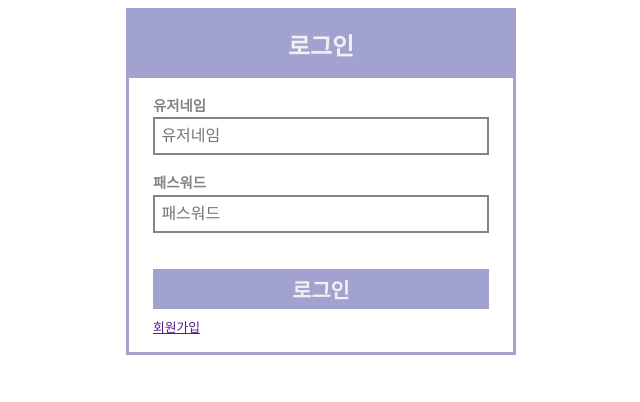
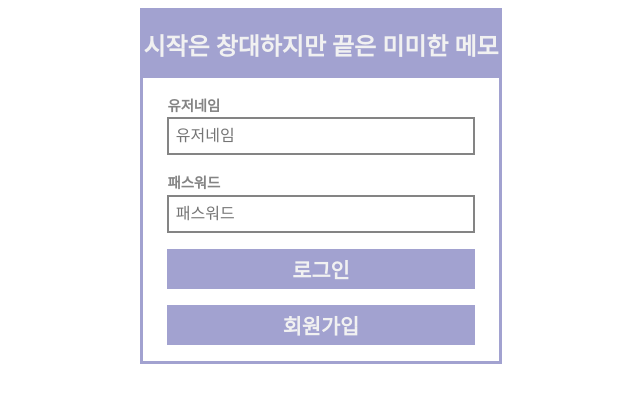
Before and after one commit to miche715/Sticker-Memo, a React (Create React App) app in the folder sticker-memo-client/: page /sign in a window 1280 px wide. Before the commit this address led to /login. Shown: the top 402 px of the page, without its empty margins (319-959 px from the left). Built offline with nearby package versions, Linux system fonts and the light colour scheme.

Commit message:
클라이언트 - 회원가입 구현

```diff
--- a/sticker-memo-client/src/App.js
+++ b/sticker-memo-client/src/App.js
@@ -4,22 +4,20 @@ import { Route } from "react-router-dom";
 import { useEffect } from "react";
 import { useNavigate } from "react-router-dom";
 
-import Login from "./components/login/Login"
-import Join from "./components/join/Join"
+import Sign from "./components/sign/Sign"
 import DashBoard from "./components/dashboard/DashBoard"
 
 const App = () => {
     const navigate = useNavigate();
 
     useEffect(() => {
-        navigate("/login");
+        navigate("/sign");
     }, [])
 
     return (
         <div style={{"width": "100%"}}>
             <Routes>
-                <Route exact path="/login" element={<Login />} />
-                <Route exact path="/join" element={<Join />} />
+                <Route exact path="/sign" element={<Sign />} />
                 <Route exact path="/dashboard" element={<DashBoard />} />
             </Routes>
         </div>
--- a/sticker-memo-client/src/components/join/Join.jsx
+++ /dev/null
@@ -1,9 +0,0 @@
-import React from "react";
-
-const Join = (props) => {
-    return (
-        <div>Join</div>
-    );
-};
-
-export default Join;
--- a/sticker-memo-client/src/components/login/LinkAnchor.jsx
+++ /dev/null
@@ -1,28 +0,0 @@
-import React from 'react';
-import { Link } from 'react-router-dom';
-
-import Color from '../../utilities/color';
-
-const style = {
-    anchor: {
-        width: "max-content",
-
-        marginLeft: "3vh",
-        marginRight: "3vh",
-        marginBottom: "2vh",
-
-        fontWeight: "400",
-        fontSize: "0.8em",
-        color: Color.hintColor
-    }
-};
-
-const LinkAnchor = (props) => {
-    return (
-        <Link to={props.link} style={style.anchor}>
-            <a href=''>{props.text}</a>
-        </Link>
-    );
-};
-
-export default LinkAnchor;
--- a/sticker-memo-client/src/components/login/Login.jsx
+++ b/sticker-memo-client/src/components/sign/Sign.jsx
@@ -4,13 +4,13 @@ import { useNavigate } from "react-router-dom";
 
 import InputWithLabel from "./InputWithLabel";
 import SubmitButton from "./SubmitButton";
-import LinkAnchor from "./LinkAnchor";
 
 import Color from "../../utilities/color"
 
 const style = {
     wrapper: {
         width: "100%",
+        height: "100%",
 
         display: "flex",
         flexDirection: "column",
@@ -20,8 +20,10 @@ const style = {
     },
 
     form: {
-        width: "30vw",
+        width: "auto",
         height: "auto",
+
+        paddingBottom: "2vh",
 
         borderStyle: "solid",
         borderWidth: "3px",
@@ -37,8 +39,6 @@ const style = {
     title: {
         paddingTop: "2vh",
         paddingBottom: "2vh",
-        // paddingLeft: "0.5vh",
-        // paddingRight: "0.5vh",
 
         backgroundColor: Color.brandColor,
 
@@ -50,7 +50,7 @@ const style = {
     }
 };
 
-const Login = (props) => {
+const Sign = (props) => {
     const navigate = useNavigate();
 
     const [username, setUsername] = useState("");
@@ -97,17 +97,43 @@ const Login = (props) => {
         });
     };
 
+    const handleJoinButtonClick = (event) => {
+        event.target.disabled = true;
+
+        fetch("/api/users/join", {
+            method: "POST",
+            headers: {
+                "Content-Type": "application/json;charset=utf-8",
+                "Accept": "application/json"
+            },
+            body: JSON.stringify({
+                username: username,
+                password: password
+            })
+        })
+        .then((response) => {
+            return response.json();
+        })
+        .then((responseBody) => {
+            event.target.disabled = false;
+            setUsername("");
+            setPassword("");
+
+            alert(responseBody.message);
+        });
+    };
+
     return (
         <div style={style.wrapper}>
             <div style={style.form}>
-                <label style={style.title}>로그인</label>
+                <label style={style.title}>시작은 창대하지만 끝은 미미한 메모</label>
                 <InputWithLabel label="유저네임" type="text" placeholder="유저네임" value={username} onChange={handleUsernameInputChange} />
                 <InputWithLabel label="패스워드" type="password" placeholder="패스워드" value={password} onChange={handlePasswordInputChange} />
                 <SubmitButton text="로그인" onClick={handleLoginButtonClick} />
-                <LinkAnchor text="회원가입" link="/join"/>
+                <SubmitButton text="회원가입" onClick={handleJoinButtonClick} />
             </div>
         </div>
     );
 };
 
-export default Login;
+export default Sign;
--- a/sticker-memo-client/src/components/login/SubmitButton.jsx
+++ b/sticker-memo-client/src/components/sign/SubmitButton.jsx
@@ -4,8 +4,7 @@ import Color from "../../utilities/color"
 
 const style = {
     wrapper: {
-        marginTop: "4.5vh",
-        marginBottom: "1vh",
+        marginTop: "2vh",
         marginLeft: "3vh",
         marginRight: "3vh",
 
```
Also changed, not shown: sticker-memo-client/src/components/sign/InputWithLabel.jsx (renamed from sticker-memo-client/src/components/login/InputWithLabel.jsx).
